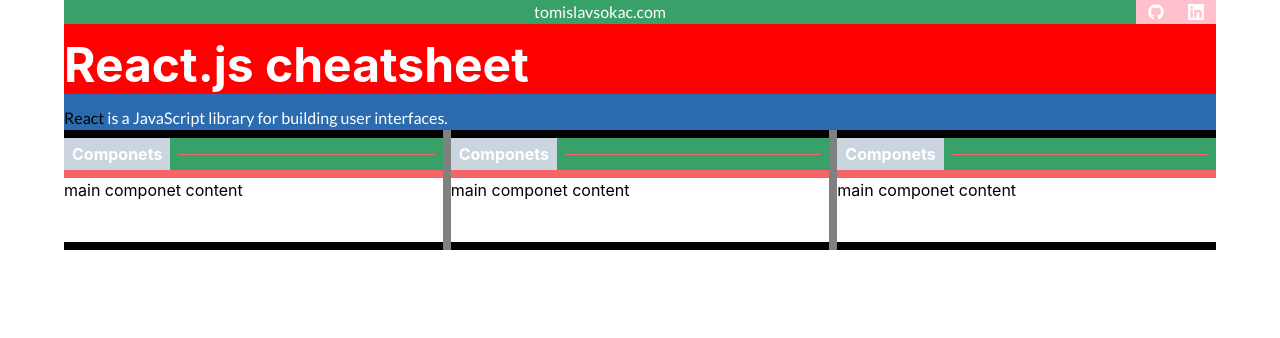
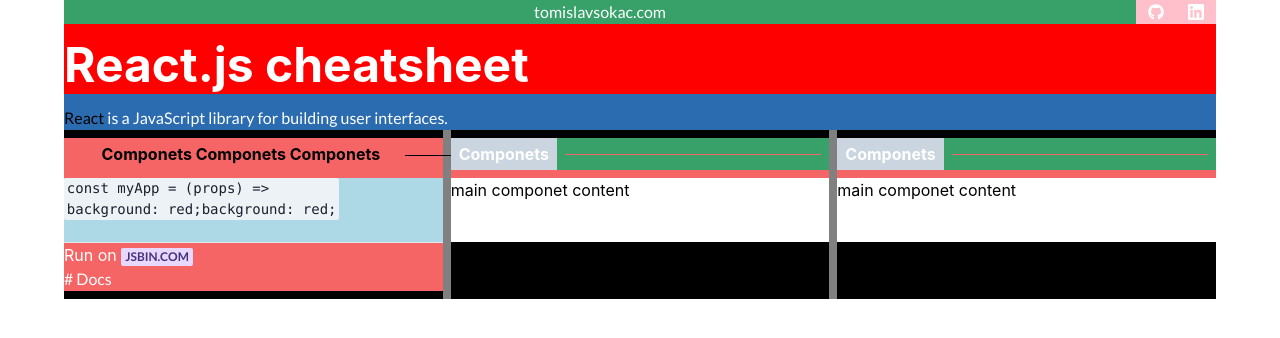
Before and after one commit to tsokac2/React-JS-Ch, a Next.js app: page / in a window 1280 px wide. Shown: the top 338 px of the page. Built offline with nearby package versions, Linux system fonts and the light colour scheme.

Commit message:
Updating

```diff
--- a/components/CheatContent/Card.js
+++ b/components/CheatContent/Card.js
@@ -1,103 +1,132 @@
-import { Box, VStack, Heading, Flex, Center, Text } from "@chakra-ui/react";
+import {
+  Box,
+  VStack,
+  HStack,
+  Heading,
+  Flex,
+  Center,
+  Text,
+  Code,
+  Link,
+  Badge,
+} from "@chakra-ui/react";
 import CardWrap from "../Layout/CardWrap";
 
 const Card = (props) => {
   return (
     <CardWrap>
-
       {/* Main grid item wraper */}
 
-
-      {/* box 1  */}
+      {/* box 1 - will be render from the server */}
 
       <Box w="100%" py="2" bg="black">
-        <VStack spacing={4} align='stretch'>
-          <Box h='100%' py={0} bg='red.400'>
-            <Flex minWidth='max-content' alignItems='center' bg="#fff">
-
-              <Center h={["2rem", "2rem"]} px={2} py={2} bg="gray.300" >
-                <Heading as='h3' size='1xl' >Componets</Heading>
-
-              </Center>
-
-              <Center h={["2rem", "2rem"]} w='100%'  px={2} py={2} bg='green.500'   >
-                <Box h="1px" w='100%' mt="2px" bg='red.400'></Box>
-              </Center>
+        <VStack spacing={4} align="stretch">
+          <Box h="100%" py={0} bg="red.400">
 
 
-            </Flex>
-
-            <Box h="4rem" w='100%' mt=".5rem" bg='#FFF'>
-              <p className="content-text">
-                main componet content
-              </p>
-            </Box>
+              <Center h={["2rem", "2rem"]} px={2} py={2} w="100%">
+                <Heading as="h3" size="1xl" className="mline">
+                  Componets Componets Componets
+                </Heading>
+              </Center>
 
 
 
 
-          </Box>
 
 
+            <Box h="4rem" w="100%" mt=".5rem" bg="lightblue" color={"#000"}>
+              {/* code block */}
+              <Code>
+                const myApp = (props) => <br />
+                <code>background: red;</code>
+                <code>background: red;</code>
+              </Code>
+            </Box>
 
+            <Box w="100%" borderTop="1px" borderColor="gray.200">
+              Run on{" "}
+              <Link
+                className="font"
+                href="https://jsbin.com/?html,output"
+                isExternal
+              >
+
+                <Badge colorScheme='purple'>jsBin.com</Badge>
+              </Link>
+
+              <Text>
+                <Link
+                className="font"
+                href="https://jsbin.com/?html,output"
+                isExternal
+              >
+
+                # Docs
+              </Link>
+              </Text>
+            </Box>
+          </Box>
         </VStack>
-
       </Box>
-
-      {/* box 2  */}
-      <Box w="100%" py="2" bg="black">
-        <VStack spacing={4} align='stretch'>
-          <Box h='100%' py={0} bg='red.400'>
-            <Flex minWidth='max-content' alignItems='center' bg="#fff">
-
-              <Center h={["2rem", "2rem"]} px={2} py={2} bg="gray.300" >
-                <Heading as='h3' size='1xl' >Componets</Heading>
-
-              </Center>
-
-              <Center h={["2rem", "2rem"]} w='100%'  px={2} py={2} bg='green.500'   >
-                <Box h="1px" w='100%' mt="2px" bg='red.400'></Box>
-              </Center>
-
-
-            </Flex>
-
-            <Box h="4rem" w='100%' mt=".5rem" bg='#FFF'>
-              <p className="content-text">
-                main componet content
-              </p>
-            </Box>
 
 
 
 
-          </Box>
 
 
+      {/* box 2  - will be render from the server */}
+      <Box w="100%" py="2" bg="black">
+        <VStack spacing={4} align="stretch">
+          <Box h="100%" py={0} bg="red.400">
+            <Flex minWidth="max-content" alignItems="center" bg="#fff">
+              <Center h={["2rem", "2rem"]} px={2} py={2} bg="gray.300">
+                <Heading as="h3" size="1xl">
+                  Componets
+                </Heading>
+              </Center>
 
+              <Center
+                h={["2rem", "2rem"]}
+                w="100%"
+                px={2}
+                py={2}
+                bg="green.500"
+              >
+                <Box h="1px" w="100%" mt="2px" bg="red.400"></Box>
+              </Center>
+            </Flex>
+
+            <Box h="4rem" w="100%" mt=".5rem" bg="#FFF">
+              <p className="content-text">main componet content</p>
+            </Box>
+          </Box>
         </VStack>
-
       </Box>
 
-      {/* box 3  */}
+      {/* box 3 - will be render from the server */}
 
       <Box w="100%" py="2" bg="black">
-        <VStack spacing={4} align='stretch'>
-          <Box h='100%' py={0} bg='red.400'>
-            <Flex minWidth='max-content' alignItems='center' bg="#fff">
-
-              <Center h={["2rem", "2rem"]} px={2} py={2} bg="gray.300" >
-                <Heading as='h3' size='1xl' >Componets</Heading>
-
+        <VStack spacing={4} align="stretch">
+          <Box h="100%" py={0} bg="red.400">
+            <Flex minWidth="max-content" alignItems="center" bg="#fff">
+              <Center h={["2rem", "2rem"]} px={2} py={2} bg="gray.300">
+                <Heading as="h3" size="1xl">
+                  Componets
+                </Heading>
               </Center>
-              <Center h={["2rem", "2rem"]} w='100%'  px={2} py={2} bg='green.500'   >
-                <Box h="1px" w='100%' mt="2px" bg='red.400'></Box>
+              <Center
+                h={["2rem", "2rem"]}
+                w="100%"
+                px={2}
+                py={2}
+                bg="green.500"
+              >
+                <Box h="1px" w="100%" mt="2px" bg="red.400"></Box>
               </Center>
             </Flex>
-            <Box h="4rem" w='100%' mt=".5rem" bg='#FFF'>
-              <p className="content-text">
-                main componet content
-              </p>
+            <Box h="4rem" w="100%" mt=".5rem" bg="#FFF">
+              <p className="content-text">main componet content</p>
             </Box>
           </Box>
         </VStack>
--- a/components/layout/Layout.js
+++ b/components/layout/Layout.js
@@ -3,10 +3,9 @@
 import Card from "../CheatContent/Card";
 import Intro from "../CheatContent/Intro";
 import MainNavigation from "../UI/MainNavigation";
-import CardWrap from "./CardWrap";
 
 
-// main layout componet, use SASS and Chakrea UI to modifi the main wrapre layout
+// main layout componet, use SASS and Chakrea UI to modifiy the main wraper layout
 const Layout = (props) => {
   return (
     <VStack>
--- /dev/null
+++ b/scss/components/_card.scss
@@ -0,0 +1,20 @@
+.border-top {
+    border-top: 1px solid black;
+}
+
+.mline{
+
+    color: black;
+    white-space: nowrap;
+
+}
+
+.mline::after {
+    margin-left: 25px;
+    content: '';
+    display: inline-block;
+    vertical-align: middle;
+    width: 100%;
+    height: 1px;
+    background: black
+}
--- a/scss/index.scss
+++ b/scss/index.scss
@@ -1,2 +1,3 @@
 @import "base/base";
+@import "components/card";
 @import "layout/layout";
--- a/styles/index.css
+++ b/styles/index.css
@@ -10,5 +10,21 @@
 .content-text {
   color: black; }
 
+.border-top {
+  border-top: 1px solid black; }
+
+.mline {
+  color: black;
+  white-space: nowrap; }
+
+.mline::after {
+  margin-left: 25px;
+  content: '';
+  display: inline-block;
+  vertical-align: middle;
+  width: 100%;
+  height: 1px;
+  background: black; }
+
 .font {
   font-family: 'Lato', sans-serif; }
```
Also changed, not shown: components/CheatContent/Intro.js (+14 -10 lines), components/UI/MainNavigation.js (+10 -12 lines), components/layout/CardWrap.js (+6 -8 lines).
